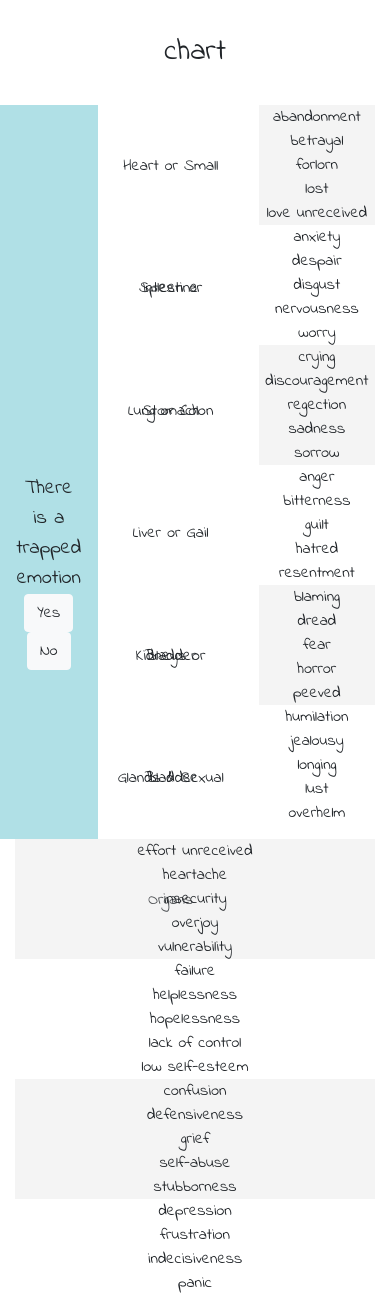
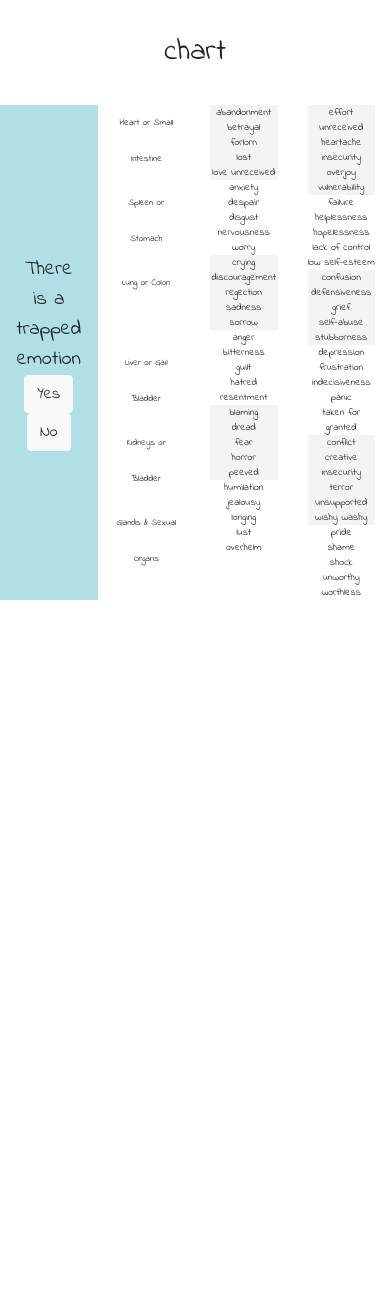
Before and after one commit to AndreaGiannone/emotion, a PHP site: page / in a window 390 px wide. Shown: the top 1296 px of the page. After the commit the page ends 600 px from the top, so only its background shows below. Run offline with PHP 8.4, Linux system fonts and the light colour scheme.

Commit message:
responsive design

```diff
--- a/css/style.css
+++ b/css/style.css
@@ -33,6 +33,9 @@ p {
 .secondary-grid_1, .secondary-grid_2, .secondary-grid_3, .secondary-grid_4, .secondary-grid_5 {
   /*border-style: solid;*/
   margin: 0.6px;
+}
+.secondary-grid{
+  height: 122.4px;
 }
 .separator {
   background-color:  powderblue;
@@ -74,3 +77,89 @@ p {
     margin: 1px;
 
 }
+
+@media screen and (max-width: 992px) {
+
+  body{
+    font-size: 13px;
+  }
+.tr-em, .he-wa, .hi-he-wa, .tr-em-1-col, .free-em, .tr-em-odd-even {
+/*    line-height: 738px; */
+  margin-top: 230px;
+  height: 100px;
+  }
+  .odd-or-even-row {
+    font-size: 10px;
+    height: 99px;
+    line-height: 10.6 !important;
+  }
+  .secondary-grid.odd-organ{
+  height: 99px;
+  }
+  .secondary-grid.even-organ{
+  height: 99px;
+  }
+
+  .odd-organ{
+
+    height: 50px;
+
+  }
+
+  .even-organ{
+
+    height: 50px;
+
+  }
+  .odd-or-even-row {
+      line-height: 50.4px;
+  }
+
+}
+
+@media screen and (max-width: 600px) {
+
+  body{
+    font-size: 10px;
+  }
+.tr-em, .he-wa, .hi-he-wa, .tr-em-1-col, .free-em, .tr-em-odd-even {
+/*    line-height: 738px; */
+  margin-top: 150px;
+  height: 60px;
+  }
+
+.tr-em-each {
+
+  margin-top: 0;
+  font-size: 15px;
+  height: 2;
+  line-height: 2;
+
+}
+
+  .odd-or-even-row {
+    font-size: 9px;
+    height: 40px;
+    line-height: 4 !important;
+  }
+
+  .secondary-grid.even-organ, .secondary-grid.odd-organ {
+
+    height: 80px;
+
+  }
+/*  #yes-tr-em-each.btn.btn-light{
+    margin-top: -140px;
+
+  }
+  #no-tr-em-each.btn.btn-light{
+    margin-top: -30px;
+
+  }
+  #back-chart.btn.btn-light{
+    margin-top: -14px;
+
+  }*/
+
+
+}
--- a/index.php
+++ b/index.php
@@ -142,7 +142,7 @@ $trap_emotion_array=[$column_a,$column_b];
     		</div>
 	    	<div class="col organs">
 			<?php foreach( $organs as $organ => $odd_or_even ) { ?>
-      			<div style="height: 122.4px;" class="secondary-grid<?php echo ' '. $odd_or_even; ?>"><div class="odd-or-even-row" style=""><?php echo $organ; ?></div></div>
+      			<div style="" class="secondary-grid<?php echo ' '. $odd_or_even; ?>"><div class="odd-or-even-row" style=""><?php echo $organ; ?></div></div>
       		<?php } ?>
 	    	</div>
 	    	<div class="col first-column">
```
